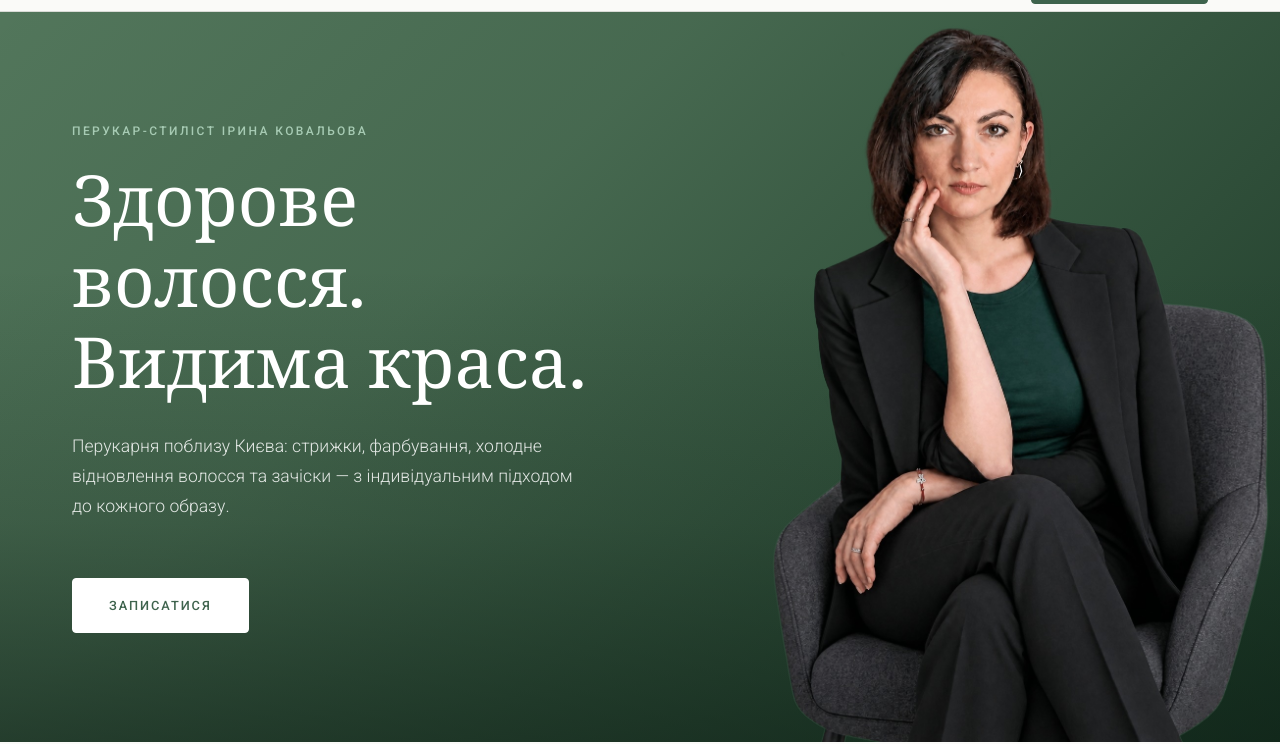
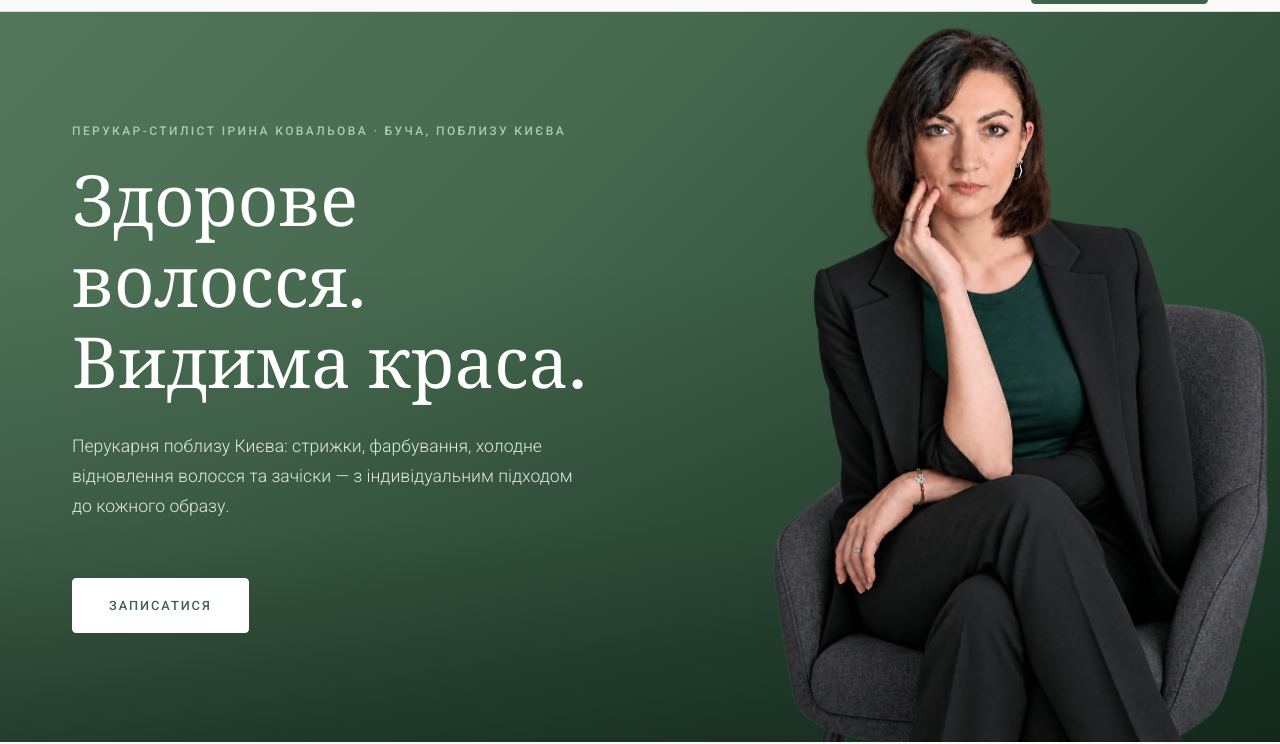
Before and after one commit to admira1ov1337/irina-kovalova-studio, a plain HTML site: page index.html in a window 1280 px wide. Shown: the part 58-802 px from the top of the page. Drawn offline with nearby package versions, Linux system fonts and the light colour scheme.

Commit message:
3# Please enter the commit message for your changes. Lines starting

```diff
--- a/index.html
+++ b/index.html
@@ -175,7 +175,7 @@
     <section id="hero" class="hero">
       <div class="hero-content">
         <div class="hero-copy">
-          <p class="eyebrow">          Перукар-стиліст Ірина Ковальова</p>
+          <p class="eyebrow">          Перукар-стиліст Ірина Ковальова · Буча, поблизу Києва</p>
           <h1>Здорове волосся. Видима краса.</h1>
                     <p class="hero-text">Перукарня поблизу Києва: стрижки, фарбування, холодне відновлення волосся та зачіски — з індивідуальним підходом до кожного образу. </p>
           <a href="#zapys" class="btn">Записатися</a>
```
